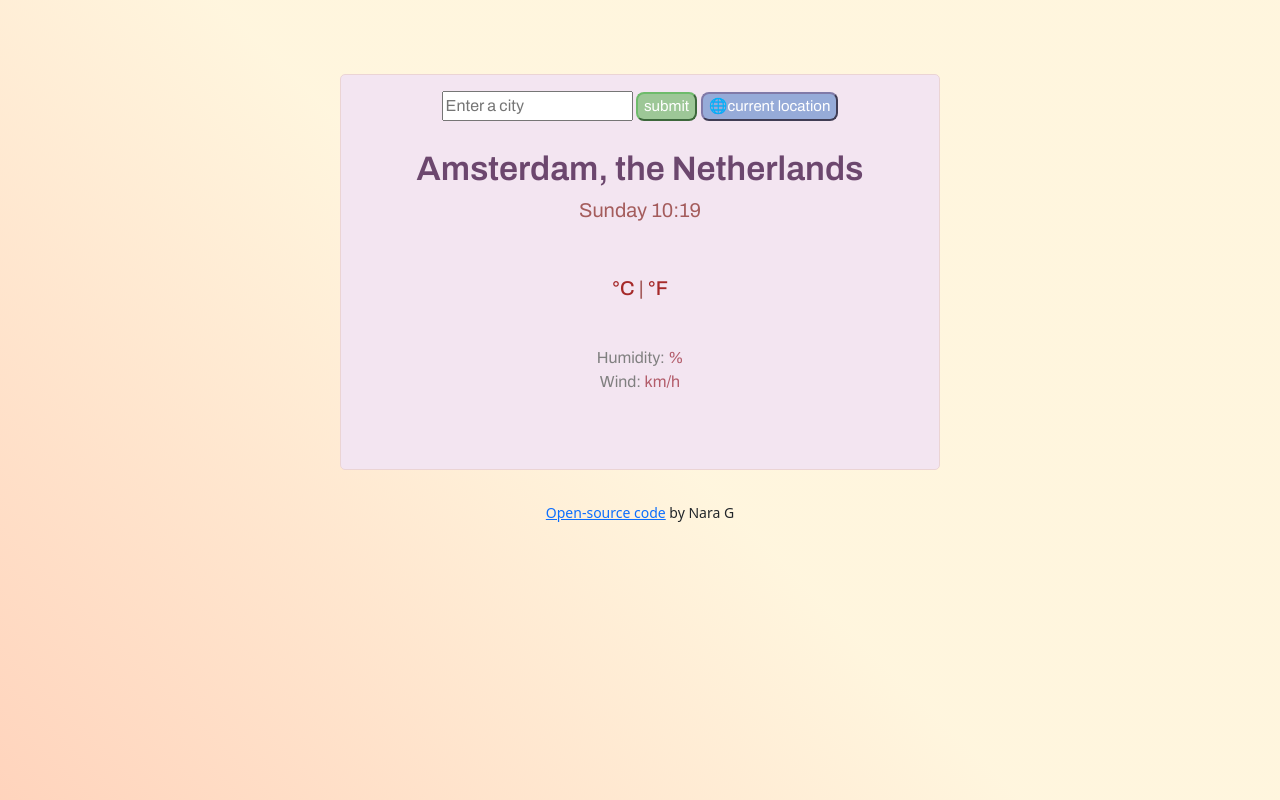
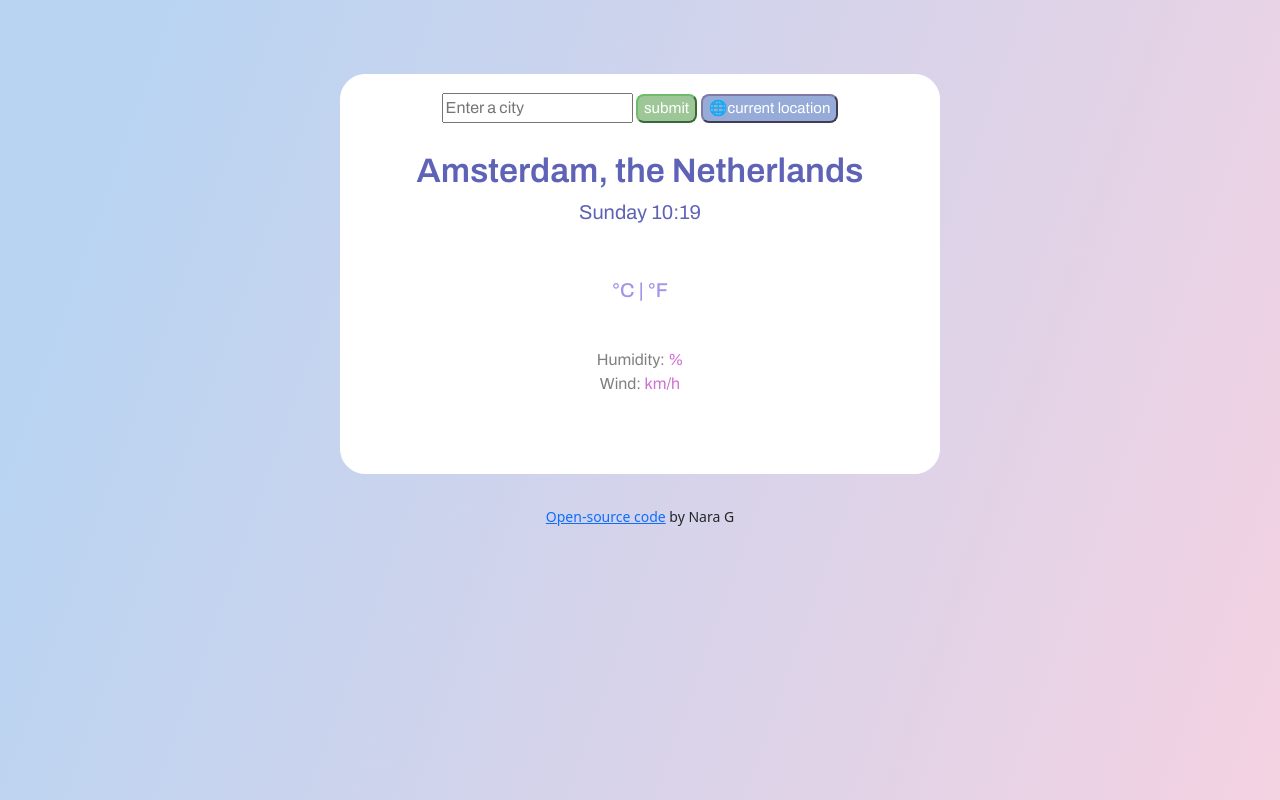
Before and after one commit to naragoncalves/weather-app-shecodes, a website built with Parcel: page index.html in a window 1280 px wide. Built offline with nearby package versions, Linux system fonts and the light colour scheme; no server answers.

Commit message:
Updated css style

```diff
--- a/index.js
+++ b/index.js
@@ -94,6 +94,12 @@ function showTemperature(response) {
   getForecast(response.data.coord);
 }
 
+function search(city) {
+  let apiKey = "5f472b7acba333cd8a035ea85a0d4d4c";
+  let apiUrl = `https://api.openweathermap.org/data/2.5/weather?q=${city}&appid=${apiKey}&units=metric`;
+  axios.get(apiUrl).then(showTemperature);
+}
+
 function citySearch(event) {
   event.preventDefault();
   let city = document.querySelector("#city-input").value;
@@ -142,4 +148,4 @@ searchForm.addEventListener("submit", citySearch);
 let currentLocation = document.querySelector("#location-button");
 currentLocation.addEventListener("click", getCurrentPosition);
 
-displayForecast();
+search("Amsterdam");
--- a/src/styles.css
+++ b/src/styles.css
@@ -2,10 +2,10 @@
   max-width: 600px;
   margin: 30px auto;
   font-family: "Archivo", sans-serif;
-  border: 1px double;
-  border-radius: 5px;
-  border-color: rgb(235, 212, 212);
-  background-color: rgb(243, 229, 241);
+  border: 3px double;
+  border-radius: 25px;
+  border-color: rgb(255, 255, 255);
+  background-color: white;
 }
 
 body {
@@ -13,16 +13,16 @@ body {
   margin: 0;
   padding: 20px 90px 20px 90px;
   background: linear-gradient(
-    44.8deg,
-    rgba(255, 136, 102, 0.67) -53.1%,
-    rgba(255, 221, 136, 0.28) 49%
+    109.6deg,
+    rgb(185, 212, 242) 11.2%,
+    rgb(244, 210, 226) 100.3%
   );
   background-repeat: no-repeat;
   background-attachment: fixed;
 }
 
 h1 {
-  color: #6c476e;
+  color: #5e63b6;
   text-align: center;
   font-weight: 900;
   font-family: "Archivo", sans-serif;
@@ -39,13 +39,13 @@ h2 {
   font-weight: 400;
   font-size: 20px;
   text-align: center;
-  color: #a45c5c;
+  color: #5e63b6;
 }
 
 h3 {
   font-size: 50px;
   text-align: center;
-  color: #a45c5c;
+  color: #a393eb;
   text-align: center;
 }
 
@@ -80,15 +80,15 @@ li:first-letter {
   margin: 30px 0;
   margin-bottom: 5px;
   border: 0px solid;
-  color: purple;
+  color: #d170d4;
 }
 
 .weather-forecast-date {
-  color: #6c476e;
+  color: #5e63b6;
 }
 
 .weather-forecast-temperatures {
-  color: #a45c5c;
+  color: #a393eb;
   font-size: 20px;
 }
 
@@ -99,14 +99,6 @@ li:first-letter {
 
 .weather-forecast-temperature-max {
   font-size: 14px;
-}
-
-.cloud-icon {
-  color: rgb(100, 18, 100);
-  display: block;
-  margin: 0;
-  font-size: 30px;
-  text-align: center;
 }
 
 .form-style {
@@ -154,7 +146,7 @@ div {
 }
 
 .active {
-  color: brown;
+  color: #a393eb;
   cursor: default;
   text-decoration: none;
 }
@@ -164,9 +156,9 @@ div {
 }
 
 .humidity-unit {
-  color: rgb(179, 93, 107);
+  color: #d170d4;
 }
 
 .wind-unit {
-  color: rgb(179, 93, 107);
+  color: #d170d4;
 }
```
